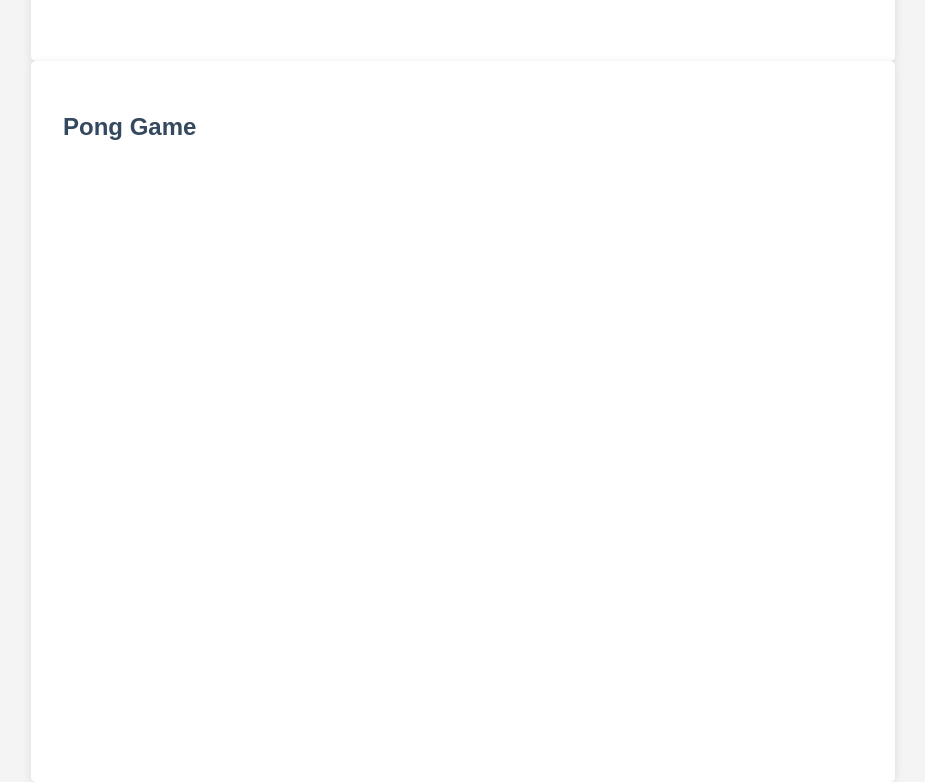
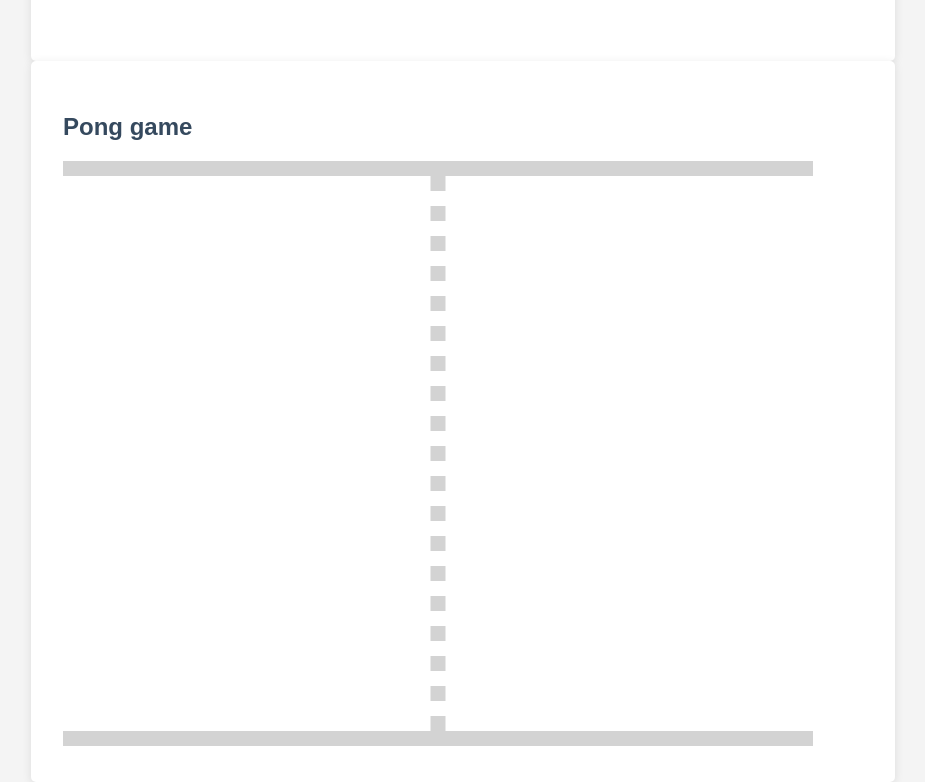
Before and after one commit to bardpedersen/bardpedersen.github.io, a plain HTML site: page index.html in a window 1280 px wide. Shown: the part 1646-2428 px from the top of the page, without its empty margins (177-1102 px from the left). Drawn offline with Linux system fonts and the light colour scheme.

Commit message:
New game

```diff
--- a/index.html
+++ b/index.html
@@ -89,11 +89,9 @@
         </div>
     </div>
 
-    <!-- Pong Game -->
     <div class="container">
-        <h2>Pong Game</h2>
-        <canvas id="gameCanvas" width="750" height="585"></canvas>
-    </div>
+        <h2>Pong game</h2>
+        <canvas width="750" height="585" id="game"></canvas>
         <script>
             const canvas = document.getElementById('game');
             const context = canvas.getContext('2d');
@@ -269,5 +267,6 @@
             // start the game
             requestAnimationFrame(loop);
         </script>
+    </div>
 </body>
 </html>
```
Lines whose indentation alone changed are shown as unchanged.
